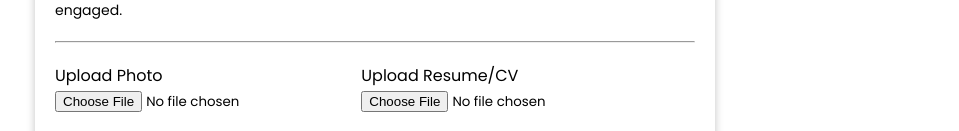
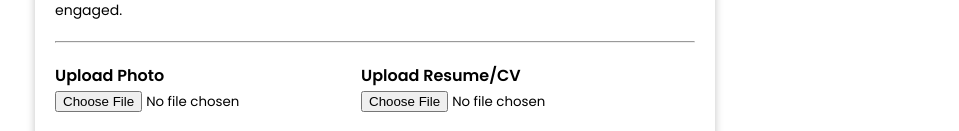
Before and after one commit to Abrarhussaindar/demoform, a React (Create React App) app: page / in a window 1280 px wide. Shown: the part 1159-1290 px from the top of the page, without its empty margins (265-1224 px from the left). Built offline with nearby package versions, Linux system fonts and the light colour scheme.

Commit message:
updated one

```diff
--- a/src/components/form.css
+++ b/src/components/form.css
@@ -192,6 +192,9 @@
   display: flex;
   gap: 10px;
 }
+.container .wrapper form .uploadContainer label {
+  font-weight: 600;
+}
 .container .wrapper form button {
   margin-top: 20px;
   padding: 10px 30px;
--- a/src/components/form.scss
+++ b/src/components/form.scss
@@ -233,6 +233,10 @@
             .uploadContainer{
                 display: flex;
                 gap: 10px;
+
+                label{
+                    font-weight: 600;
+                }
             }
 
             button{
```
Also changed, not shown: 1 other file (tests, documents, lock files or other folders).
